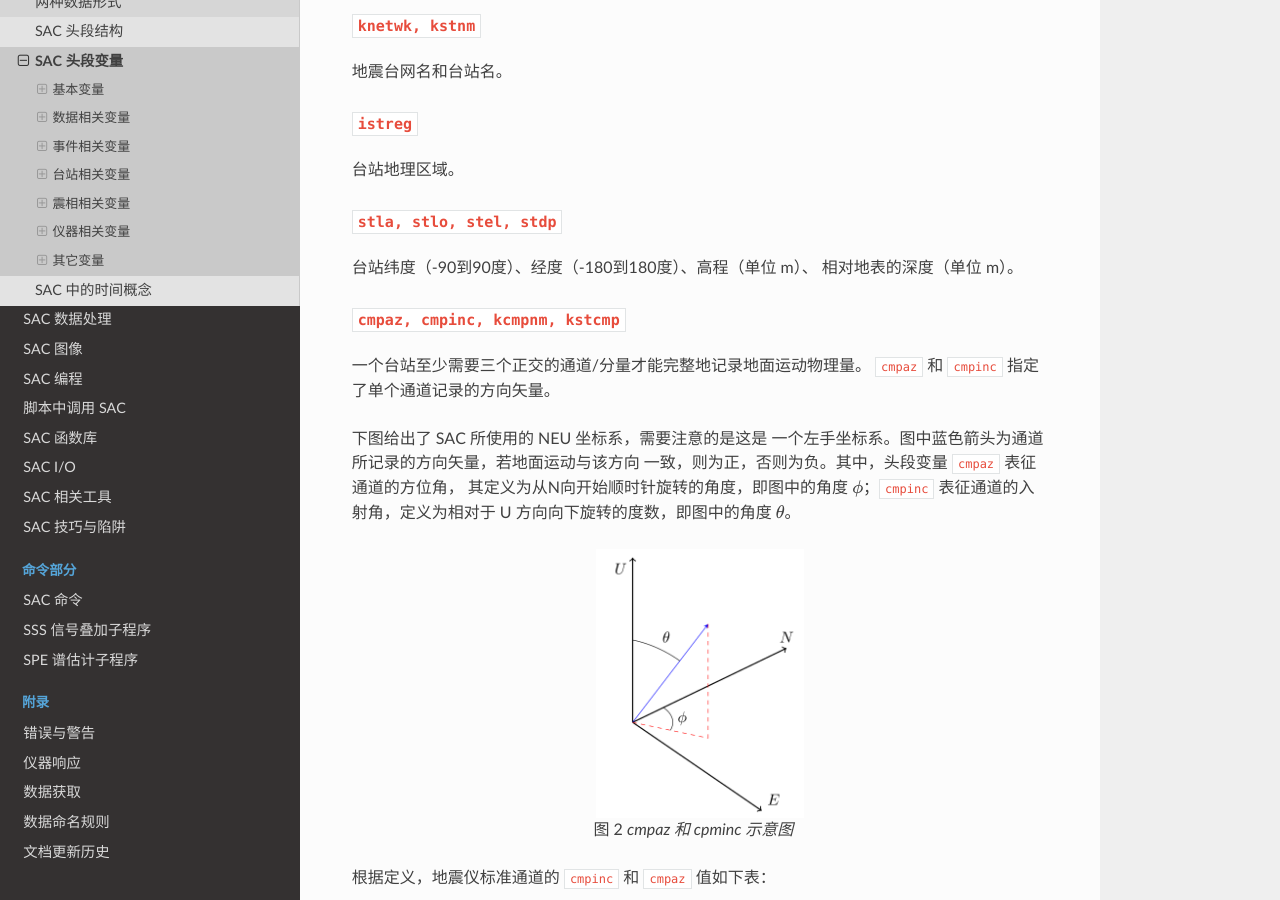
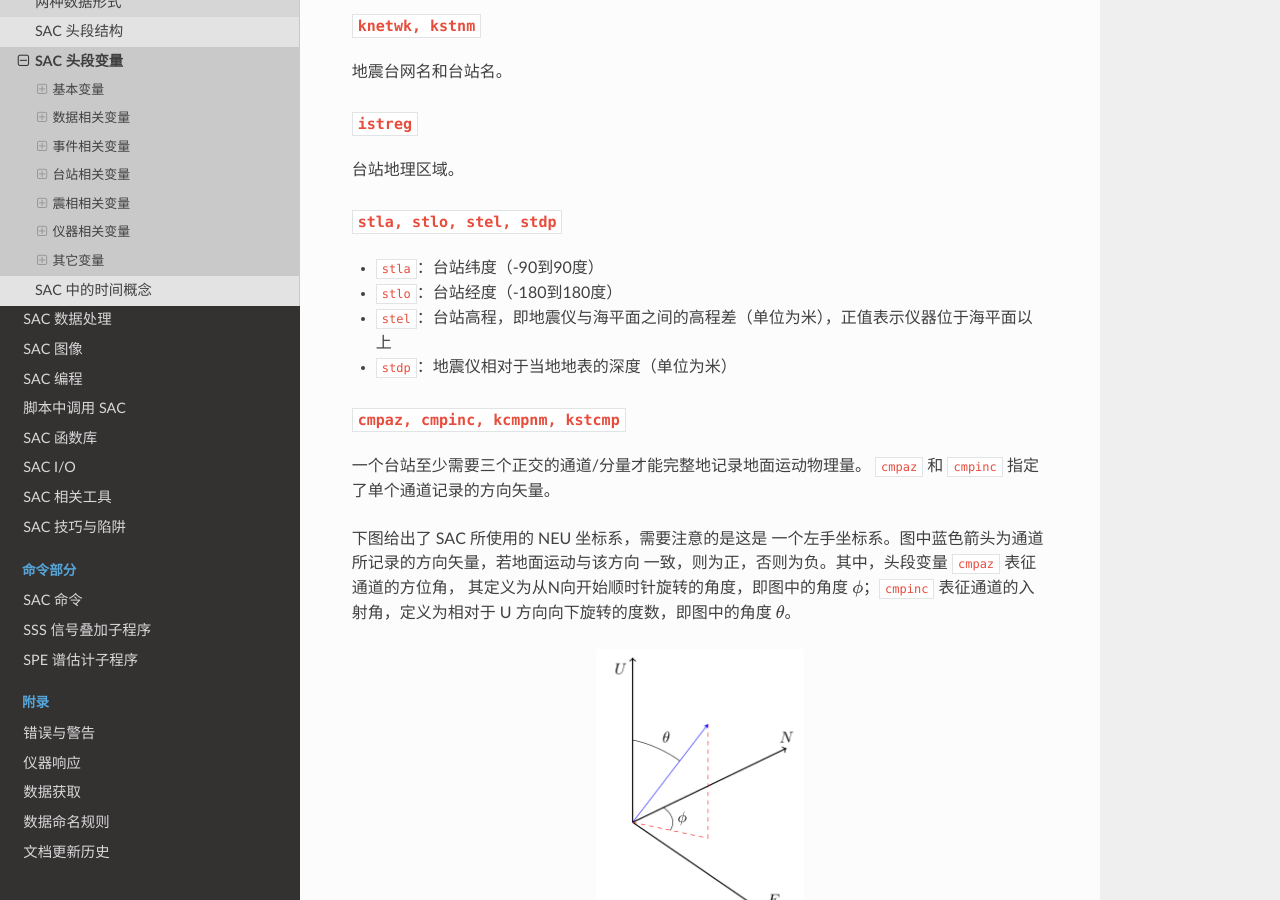
Before and after one commit to seisman/SAC_Docs_zh, a Sphinx documentation site: the page built from source/fileformat/header-variables.rst, in a window 1280 px wide and 900 px high, scrolled down 6140 px. Built offline with Sphinx 7.4.7 and the Read the Docs theme 2.0.0, drawn with Linux system fonts in a browser that asks for light colours.

Commit message:
Update descriptions of station header

```diff
--- a/source/fileformat/header-variables.rst
+++ b/source/fileformat/header-variables.rst
@@ -297,8 +297,10 @@ iqual\ [7]_\ 标识数据质量，可取如下值：
 ``stla, stlo, stel, stdp``
 ~~~~~~~~~~~~~~~~~~~~~~~~~~
 
-台站纬度（-90到90度）、经度（-180到180度）、高程（单位 m）、
-相对地表的深度（单位 m）。
+- ``stla``\ ：台站纬度（-90到90度）
+- ``stlo``\ ：台站经度（-180到180度）
+- ``stel``\ ：台站高程，即地震仪与海平面之间的高程差（单位为米），正值表示仪器位于海平面以上
+- ``stdp``\ ：地震仪相对于当地地表的深度（单位为米）
 
 ``cmpaz, cmpinc, kcmpnm, kstcmp``
 ~~~~~~~~~~~~~~~~~~~~~~~~~~~~~~~~~
```
